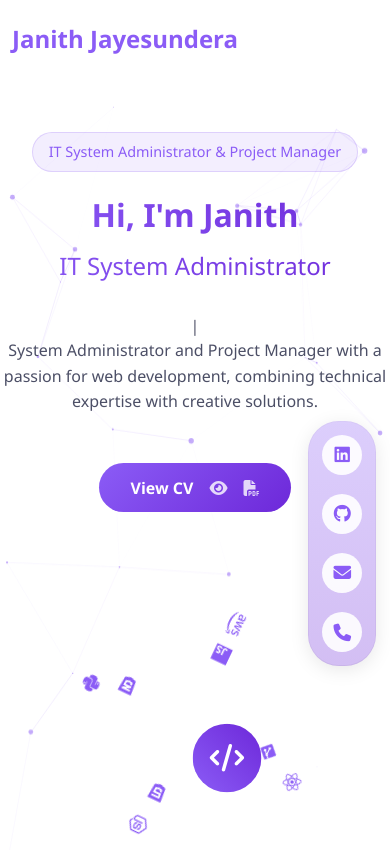
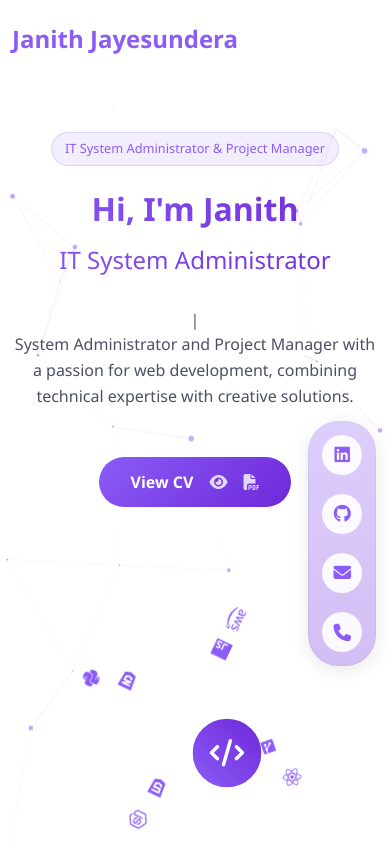
Before and after one commit to janithjayesundera/Portfolio, a plain HTML site: page index.html in a window 390 px wide. Shown: the top 850 px of the page. Drawn offline with nearby package versions, Linux system fonts and the light colour scheme.

Commit message:
Added phone icon and imporoved responsive design

```diff
--- a/index.html
+++ b/index.html
@@ -63,9 +63,10 @@
     <!-- Hero Section -->
     <section id="home" class="hero d-flex align-items-center">
         <div id="particles-js" class="particles-bg"></div>
-        <div class="container postion-relative">
+        <div class="container position-relative">
             <div class="row align-items-center">
-                <div class="col-lg-6 hero-content">
+                <div class="col-lg-6">
+                    <div class="hero-content">
                         <p class="hero-badge">IT System Administrator & Project Manager</p>
                         <h1 class="hero-title">Hi, I'm Janith</h1>
                         <div id="typed-text" class="typing-text"></div>
@@ -81,6 +82,7 @@
                                         <i class="fas fa-file-pdf"></i>
                                     </span>
                                 </a>
+                            </div>
                         </div>
                     </div>
                 </div>
--- a/styles.css
+++ b/styles.css
@@ -103,13 +103,10 @@ h1, h2, h3, h4, h5, h6 {
 /* Hero Section */
 .hero {
     min-height: 100vh;
-    height: auto;
     background: var(--bg-color);
     position: relative;
     overflow: hidden;
     padding: 80px 0;
-    display: flex;
-    align-items: center;
 }
 
 .particles-bg {
@@ -126,9 +123,12 @@ h1, h2, h3, h4, h5, h6 {
     z-index: 2;
 }
 
+.hero .row {
+    min-height: calc(100vh - 160px);
+}
+
 .hero-content {
     padding: 2rem 0;
-    width: 100%;
 }
 
 .hero-badge {
@@ -298,8 +298,13 @@ h1, h2, h3, h4, h5, h6 {
         padding-top: 100px;
     }
 
+    .hero .row {
+        min-height: auto;
+    }
+
     .hero-content {
         text-align: center;
+        padding: 2rem 0;
     }
 
     .hero-description {
@@ -318,6 +323,11 @@ h1, h2, h3, h4, h5, h6 {
 
     .orbit-container {
         transform: scale(0.8);
+    }
+
+    .hero-badge {
+        font-size: 0.8rem;
+        padding: 0.4rem 0.8rem;
     }
 }
 
@@ -1190,11 +1200,6 @@ html {
         justify-content: center;
     }
 
-    .split-button {
-        display: flex;
-        justify-content: center;
-    }
-
     .hero-visual {
         margin-top: 2rem;
     }
```
Lines whose indentation alone changed are shown as unchanged.
